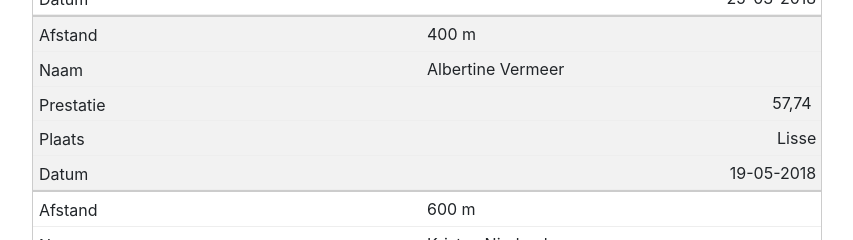
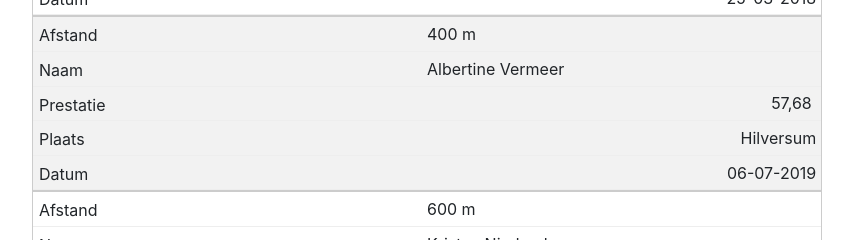
Before and after one commit to Voles/avhaarlem-ranglijsten, a React (Create React App) app: page / in a window 1280 px wide. Shown: the part 980-1220 px from the top of the page, without its empty margins (213-1066 px from the left). Built offline with nearby package versions, Linux system fonts and the light colour scheme.

Commit message:
Prestatie Albertine

```diff
--- a/src/resultaten/vrouwen-outdoor/senioren.js
+++ b/src/resultaten/vrouwen-outdoor/senioren.js
@@ -57,9 +57,9 @@ export default [
   {
     "onderdeel": VIERHONDERD_METER,
     "naam": "Albertine Vermeer",
-    "prestatie": "57,74",
-    "plaats": "Lisse",
-    "datum": "19-05-2018"
+    "prestatie": "57,68",
+    "plaats": "Hilversum",
+    "datum": "06-07-2019"
   },
   {
     "onderdeel": ZESHONDERD_METER,
```
